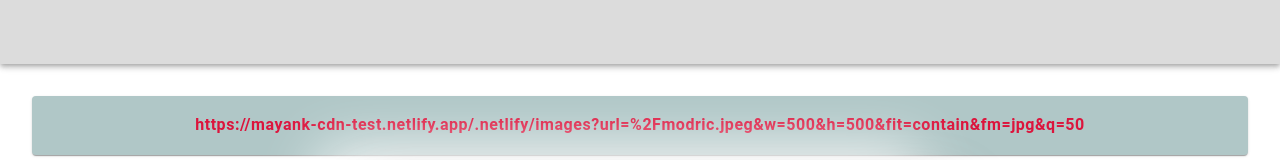
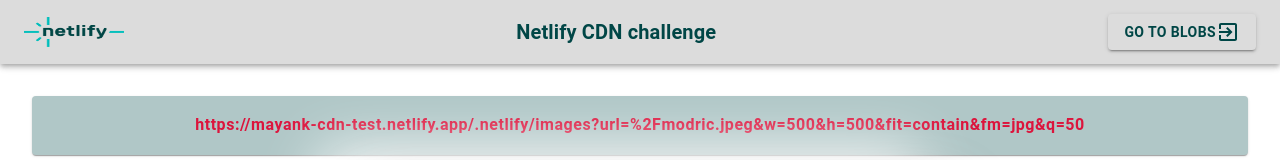
Before and after one commit to thisismayank/netlify-image-cdn, a React (Create React App) app: page / in a window 1280 px wide. Shown: the top 160 px of the page. Built offline with nearby package versions, Linux system fonts and the light colour scheme; no server answers.

Commit message:
Add pathname code

```diff
--- a/src/Components/navbar.js
+++ b/src/Components/navbar.js
@@ -36,7 +36,7 @@
               </Link>
             </>
           )}
-          {location.pathname === "#" && (
+          {location.pathname === "/" && (
             <>
               <img src="./logo.png" alt="logo" height={30} width={100} />
               <Typography
```
Also changed, not shown: 7 other files (tests, documents, lock files or other folders).
